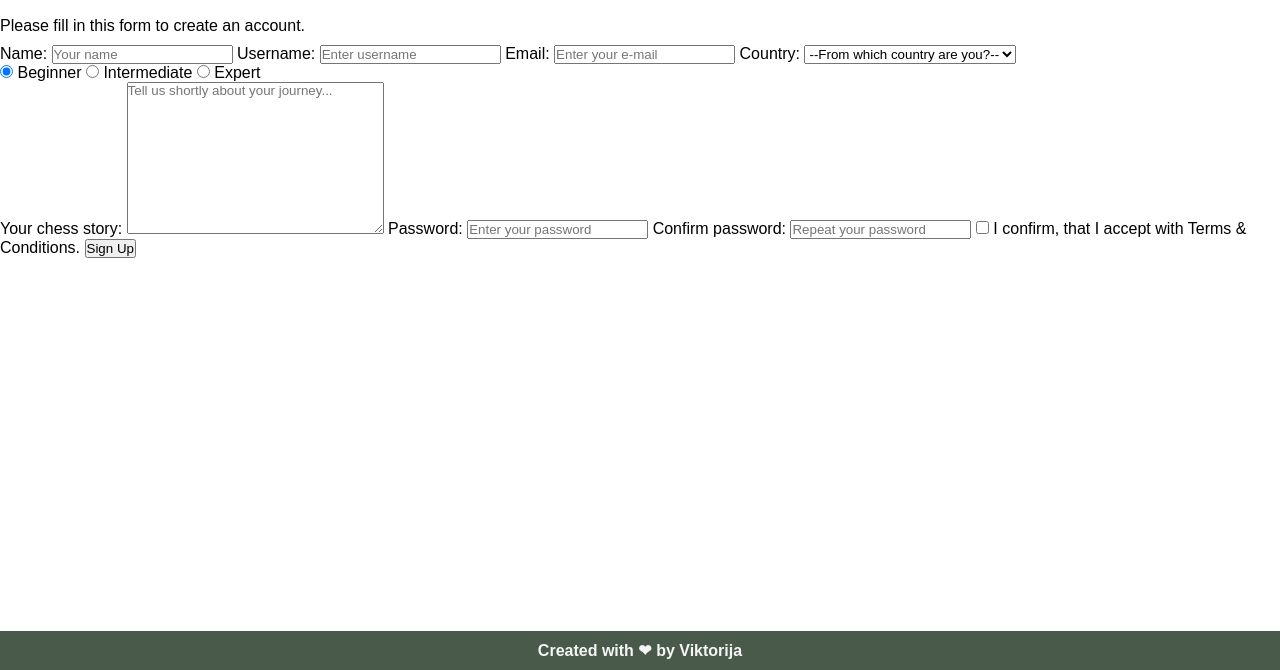
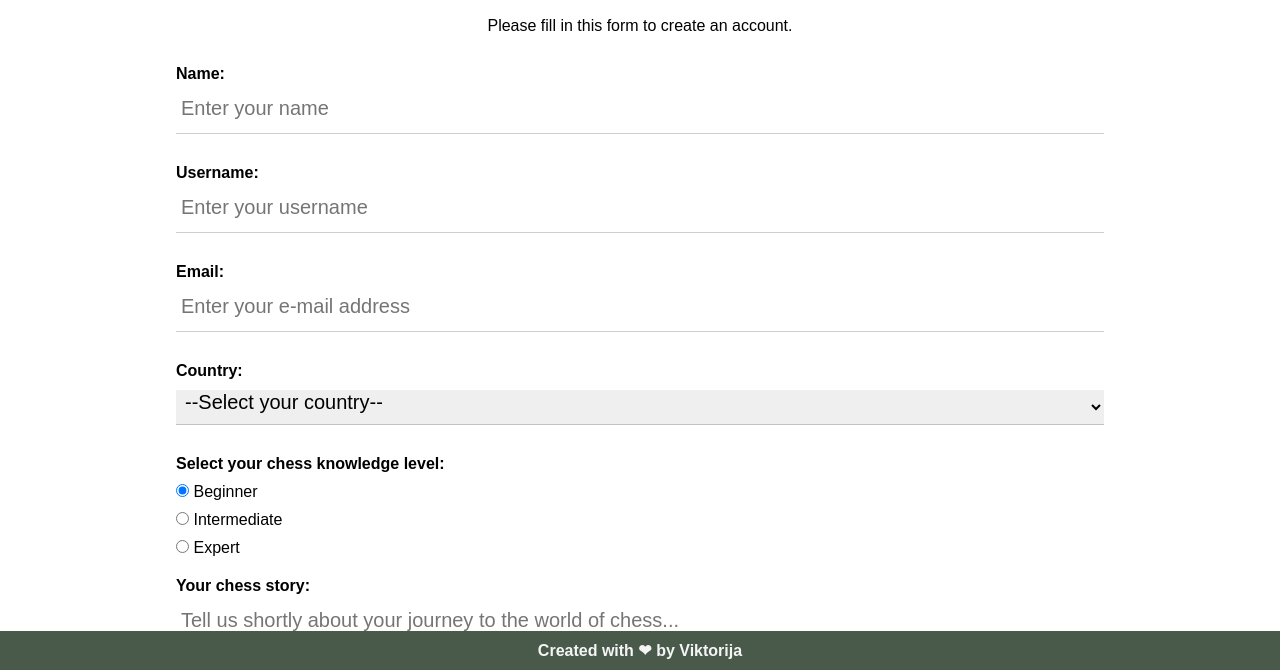
Before and after one commit to vzaboraite/boolean-uk-html-project, a plain HTML site: page pages/register.html in a window 1280 px wide. Shown: the part 130-800 px from the top of the page. Drawn offline with Linux system fonts and the light colour scheme.

Commit message:
Fix form layout.

```diff
--- a/css/style.css
+++ b/css/style.css
@@ -339,3 +339,70 @@ img {
 .main.exercise-page .answer-card:hover .card-side.back {
   transform: rotateY(0deg);
 }
+
+/* Registerpage/form styles */
+
+.register-page .center-text {
+  text-align: center;
+}
+
+.register-page .registration-form {
+  padding: 20px;
+}
+
+.register-page .registration-form > * {
+  width: 100%;
+}
+
+.register-page .registration-form input,
+.register-page .registration-form select,
+.register-page .registration-form textarea {
+  display: block;
+
+  padding: 0 5px 10px;
+  margin-bottom: 30px;
+
+  font-size: 20px;
+
+  line-height: 1.5;
+
+  border: none;
+  border-bottom: 1px solid #00000030;
+}
+
+.register-page .registration-form label {
+  display: block;
+
+  margin-bottom: 10px;
+
+  font-size: 16px;
+  font-weight: 700;
+}
+
+.register-page .registration-form .radio-button {
+  display: inline-block;
+
+  margin-bottom: 10px;
+}
+
+.register-page .registration-form .radio-button .radio > * {
+  display: inline-block;
+
+  margin-bottom: 10px;
+}
+
+.register-page .registration-form .radio-button .radio label {
+  font-weight: 500;
+}
+
+.register-page .registration-form textarea {
+  resize: vertical;
+
+  min-height: 200px;
+}
+
+.register-page .registration-form .checkbox > * {
+  display: inline-block;
+
+  margin: 0 5px 10px;
+}
--- a/pages/register.html
+++ b/pages/register.html
@@ -38,14 +38,22 @@
       <p class="center-text margin-bottom-10">
         Please fill in this form to create an account.
       </p>
-
-      <form class="registration-form">
+      <div class="center">
+        <!-- *event.preventDefault();, where:
+            1. event - submit event;
+            2. preventDefault(); - prevents from posting form;
+          *window.location.href='../index.html' - sets the location,
+          where it'll take user, when submiting the form, in this case to index.html page -->
+        <form
+          class="registration-form"
+          onsubmit="event.preventDefault(); window.location.href='../index.html';"
+        >
           <label for="name">Name: </label>
           <input
             type="text"
             name="name"
             id="name"
-          placeholder="Your name"
+            placeholder="Enter your name"
             min="3"
             required
           />
@@ -55,7 +63,7 @@
             type="text"
             name="username"
             id="username"
-          placeholder="Enter username"
+            placeholder="Enter your username"
             min="3"
             required
           />
@@ -65,13 +73,13 @@
             type="email"
             name="email"
             id="email"
-          placeholder="Enter your e-mail"
+            placeholder="Enter your e-mail address"
             required
           />
 
           <label for="country">Country: </label>
           <select name="country" id="country" required>
-          <option value="">--From which country are you?--</option>
+            <option value="">--Select your country--</option>
             <option value="Afg">Afghanistan</option>
             <option value="Alb">Albania</option>
             <option value="Alg">Algeria</option>
@@ -249,7 +257,10 @@
             <option value="Zim">Zimbabwe</option>
             <option value="other">Other...</option>
           </select>
-        <div class="radio-button">
+
+          <label for="radio-button">Select your chess knowledge level:</label>
+          <div id="radio-button" class="radio-button">
+            <div class="radio">
               <input
                 type="radio"
                 id="beginner"
@@ -258,7 +269,9 @@
                 checked
               />
               <label for="beginner">Beginner</label>
+            </div>
 
+            <div class="radio">
               <input
                 type="radio"
                 id="intermediate"
@@ -266,7 +279,9 @@
                 value="intermediate"
               />
               <label for="intermediate">Intermediate</label>
+            </div>
 
+            <div class="radio">
               <input
                 type="radio"
                 id="expert"
@@ -275,14 +290,14 @@
               />
               <label for="expert">Expert</label>
             </div>
+          </div>
 
           <label for="intro">Your chess story: </label>
           <textarea
             name="intoduction"
             id="intro"
-          cols="30"
-          rows="10"
-          placeholder="Tell us shortly about your journey..."
+            rows="5"
+            placeholder="Tell us shortly about your journey to the world of chess..."
           ></textarea>
 
           <label for="password">Password: </label>
@@ -307,13 +322,21 @@
             required
           />
 
-        <input type="checkbox" name="terms&conditions" id="ts&cs" required />
+          <div class="checkbox">
+            <input
+              type="checkbox"
+              name="terms&conditions"
+              id="ts&cs"
+              required
+            />
             <label for="ts&cs"
               >I confirm, that I accept with Terms & Conditions.</label
             >
+          </div>
 
-        <input type="submit" value="Sign Up" />
+          <button type="submit" value="Sign Up">Sign Up</button>
         </form>
+      </div>
     </main>
     <footer class="footer place-content__center padding-10">
       Created with &#10084; by Viktorija
```
Lines whose indentation alone changed are shown as unchanged.
